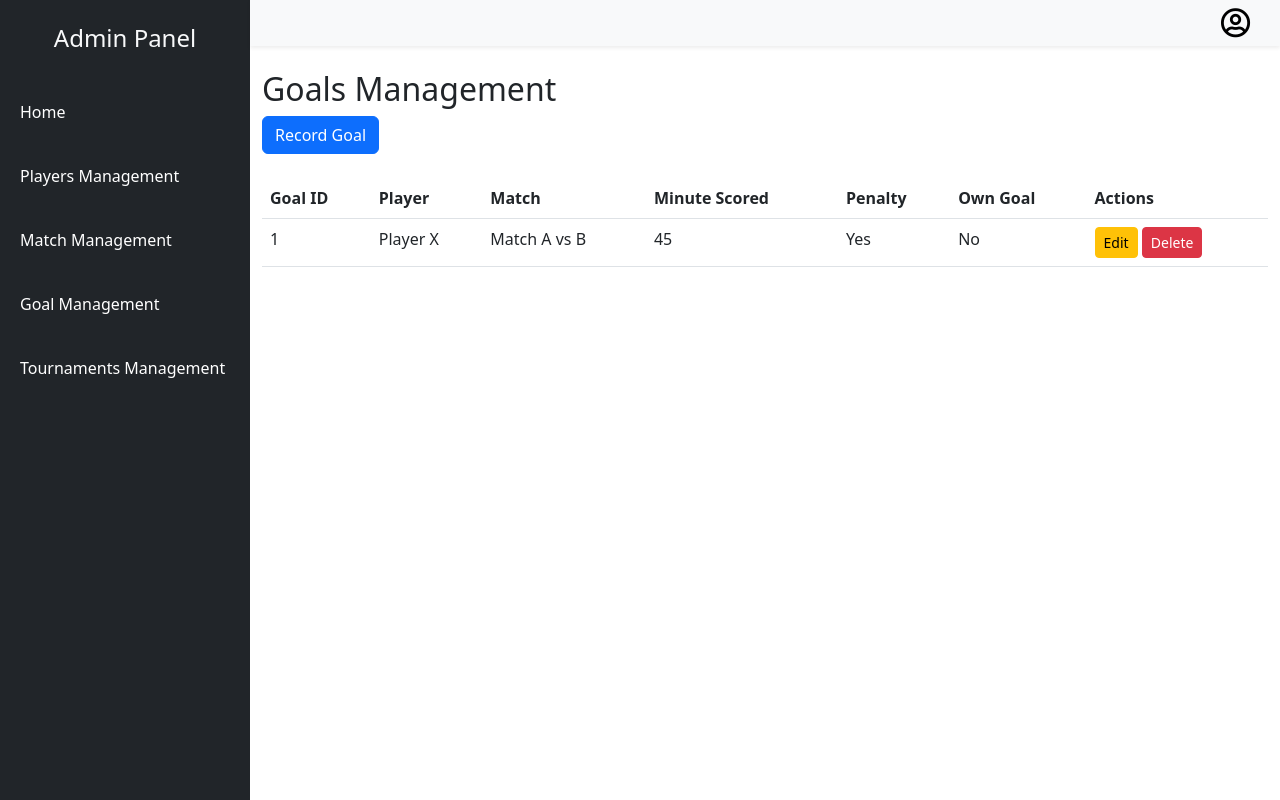
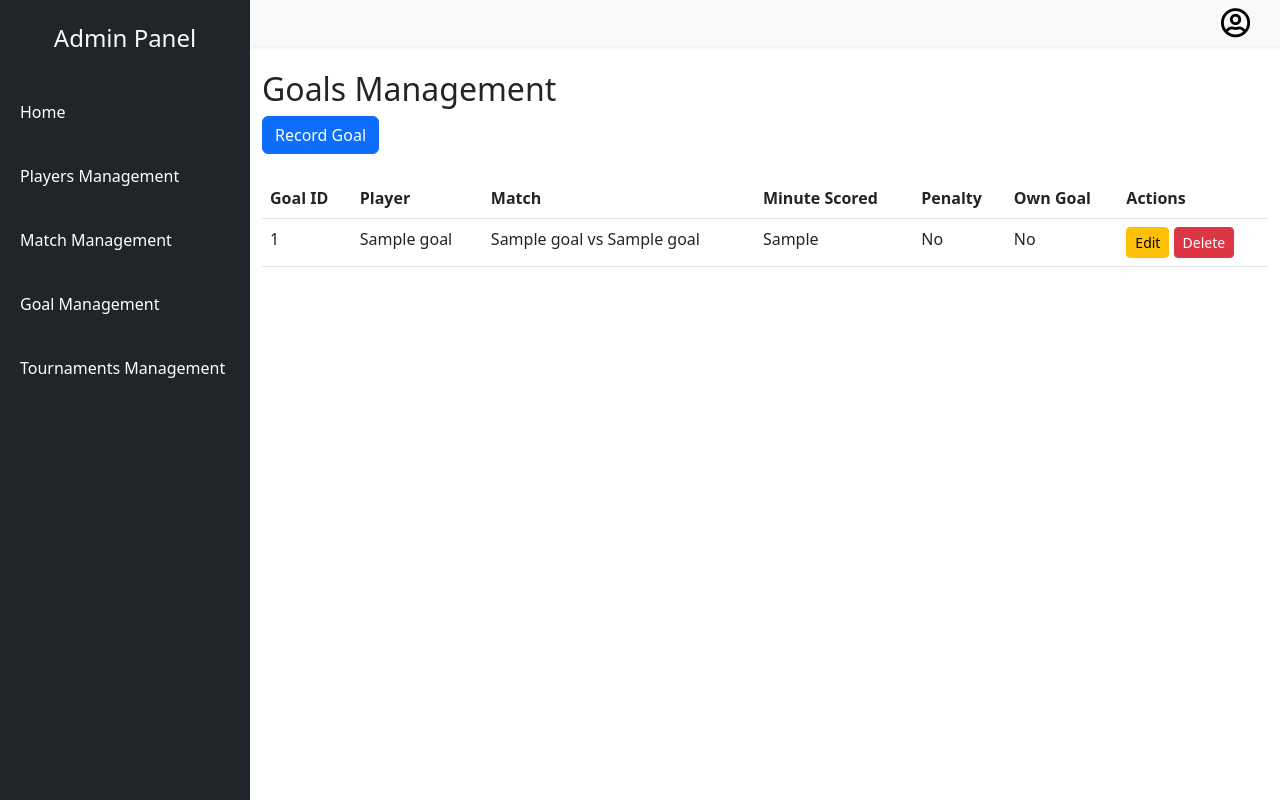
Before and after one commit to fishsoupp/Database, a Flask app: template admin/templates/adminGoals.html in a window 1280 px wide. Run offline with Flask 3, Linux system fonts and the light colour scheme; the template is opened without the code that fills it: most values are stand-ins (such as "Sample title", 1, 10 or a date in 2020); some libraries are stand-ins or nearby versions.

Commit message:
feat: goals management - crud

```diff
--- a/admin/templates/adminGoals.html
+++ b/admin/templates/adminGoals.html
@@ -20,21 +20,65 @@
     </tr>
   </thead>
   <tbody>
-    <!-- Dummy Data for Goals -->
+    {% for goal in goals %}
     <tr>
-      <td>1</td>
-      <td>Player X</td>
-      <td>Match A vs B</td>
-      <td>45</td>
-      <td>Yes</td>
-      <td>No</td>
+      <td>{{ goal.goal_id }}</td>
+      <td>{{ goal.player_name }}</td>
+      <td>{{ goal.home_team_name }} vs {{ goal.away_team_name }}</td>
+      <td>{{ goal.minute_scored }}</td>
+      <td>{{ "Yes" if goal.is_penalty else "No" }}</td>
+      <td>{{ "Yes" if goal.is_own_goal else "No" }}</td>
       <td>
-        <button class="btn btn-sm btn-warning" data-bs-toggle="modal" data-bs-target="#editGoalModal-1">Edit</button>
-        <button class="btn btn-sm btn-danger">Delete</button>
+        <button class="btn btn-sm btn-warning" data-bs-toggle="modal" data-bs-target="#editGoalModal-{{ goal.goal_id }}">Edit</button>
+        <button type="button" class="btn btn-danger btn-sm" data-bs-toggle="modal" data-bs-target="#deleteGoalModal-{{ goal.goal_id }}">Delete</button>
       </td>
     </tr>
+    {% endfor %}
   </tbody>
 </table>
+
+<!-- Pagination -->
+<nav aria-label="Page navigation" class="mt-5">
+  <ul class="pagination justify-content-center pagination-container">
+      {% if page > 1 %}
+      <li class="page-item">
+          <a class="page-link" href="{{ url_for('adminRoutes.goals_management', page=1) }}">First</a>
+      </li>
+      <li class="page-item">
+          <a class="page-link" href="{{ url_for('adminRoutes.goals_management', page=page-1) }}">Previous</a>
+      </li>
+      {% endif %}
+
+      {% if start_page > 1 %}
+      <li class="page-item">
+          <a class="page-link" href="{{ url_for('adminRoutes.goals_management', page=1) }}">1</a>
+      </li>
+      <li class="page-item disabled"><span class="page-link">...</span></li>
+      {% endif %}
+
+      {% for i in range(start_page, end_page + 1) %}
+      <li class="page-item {% if page == i %}active{% endif %}">
+          <a class="page-link" href="{{ url_for('adminRoutes.goals_management', page=i) }}">{{ i }}</a>
+      </li>
+      {% endfor %}
+
+      {% if end_page < total_pages %}
+      <li class="page-item disabled"><span class="page-link">...</span></li>
+      <li class="page-item">
+          <a class="page-link" href="{{ url_for('adminRoutes.goals_management', page=total_pages) }}">{{ total_pages }}</a>
+      </li>
+      {% endif %}
+
+      {% if page < total_pages %}
+      <li class="page-item">
+          <a class="page-link" href="{{ url_for('adminRoutes.goals_management', page=page+1) }}">Next</a>
+      </li>
+      <li class="page-item">
+          <a class="page-link" href="{{ url_for('adminRoutes.goals_management', page=total_pages) }}">Last</a>
+      </li>
+      {% endif %}
+  </ul>
+</nav>
 
 <!-- Record Goal Modal -->
 <div class="modal fade" id="recordGoalModal" tabindex="-1">
@@ -45,24 +89,28 @@
         <button type="button" class="btn-close" data-bs-dismiss="modal"></button>
       </div>
       <div class="modal-body">
-        <form>
+        <form action="{{ url_for('adminRoutes.add_goal') }}" method="post">
           <div class="mb-3">
             <label for="player" class="form-label">Player</label>
-            <select class="form-control" id="player" name="player">
-              <option>Player X</option>
-              <option>Player Y</option>
+            <select class="form-control" id="player" name="player" required>
+              <option value="" disabled selected>Select a player</option>
+              {% for player in players %}
+              <option value="{{ player.player_id }}">{{ player.player_name }}</option>
+              {% endfor %}
             </select>
           </div>
           <div class="mb-3">
             <label for="match" class="form-label">Match</label>
-            <select class="form-control" id="match" name="match">
-              <option>Match A vs B</option>
-              <option>Match C vs D</option>
+            <select class="form-control" id="match" name="match" required>
+              <option value="" disabled selected>Select a match</option>
+              {% for match in matches %}
+              <option value="{{ match.match_id }}">{{ match.home_team_name }} vs {{ match.away_team_name }} - {{ match.tournament_year }}</option>
+              {% endfor %}
             </select>
           </div>
           <div class="mb-3">
             <label for="minute" class="form-label">Minute Scored</label>
-            <input type="number" class="form-control" id="minute" name="minute" required>
+            <input type="number" class="form-control" id="minute" name="minute" min="1" max="120" required>
           </div>
           <div class="mb-3 form-check">
             <input type="checkbox" class="form-check-input" id="penalty" name="penalty">
@@ -72,15 +120,18 @@
             <input type="checkbox" class="form-check-input" id="ownGoal" name="ownGoal">
             <label for="ownGoal" class="form-check-label">Own Goal</label>
           </div>
-          <button type="button" class="btn btn-primary" data-bs-dismiss="modal">Record Goal</button>
+          <button type="button" class="btn btn-secondary" data-bs-dismiss="modal">Cancel</button>
+          <button type="submit" class="btn btn-primary">Record Goal</button>
         </form>
       </div>
     </div>
   </div>
 </div>
 
-<!-- Edit Goal Modal for Dummy Data -->
-<div class="modal fade" id="editGoalModal-1" tabindex="-1">
+
+<!-- Edit Goal Modals -->
+{% for goal in goals %}
+<div class="modal fade" id="editGoalModal-{{ goal.goal_id }}" tabindex="-1">
   <div class="modal-dialog">
     <div class="modal-content">
       <div class="modal-header">
@@ -88,38 +139,64 @@
         <button type="button" class="btn-close" data-bs-dismiss="modal"></button>
       </div>
       <div class="modal-body">
-        <form>
+        <form action="{{ url_for('adminRoutes.update_goal', goal_id=goal.goal_id) }}" method="post">
           <div class="mb-3">
-            <label for="playerEdit" class="form-label">Player</label>
-            <select class="form-control" id="playerEdit" name="playerEdit">
-              <option>Player X</option>
-              <option>Player Y</option>
+            <label for="playerEdit-{{ goal.goal_id }}" class="form-label">Player</label>
+            <select class="form-control" id="playerEdit-{{ goal.goal_id }}" name="player" required>
+              {% for player in players %}
+              <option value="{{ player.player_id }}" {% if goal.player_id == player.player_id %}selected{% endif %}>{{ player.player_name }}</option>
+              {% endfor %}
             </select>
           </div>
           <div class="mb-3">
-            <label for="matchEdit" class="form-label">Match</label>
-            <select class="form-control" id="matchEdit" name="matchEdit">
-              <option>Match A vs B</option>
-              <option>Match C vs D</option>
+            <label for="matchEdit-{{ goal.goal_id }}" class="form-label">Match</label>
+            <select class="form-control" id="matchEdit-{{ goal.goal_id }}" name="match" required>
+              {% for match in matches %}
+              <option value="{{ match.match_id }}" {% if goal.match_id == match.match_id %}selected{% endif %}>{{ match.home_team_name }} vs {{ match.away_team_name }} - {{ match.tournament_year }}</option>
+              {% endfor %}
             </select>
           </div>
           <div class="mb-3">
-            <label for="minuteEdit" class="form-label">Minute Scored</label>
-            <input type="number" class="form-control" id="minuteEdit" name="minuteEdit" value="45" required>
+            <label for="minuteEdit-{{ goal.goal_id }}" class="form-label">Minute Scored</label>
+            <input type="number" class="form-control" id="minuteEdit-{{ goal.goal_id }}" name="minute"
+                   value="{{ goal.minute_scored | int }}" min="1" max="120" required>
           </div>
           <div class="mb-3 form-check">
-            <input type="checkbox" class="form-check-input" id="penaltyEdit" name="penaltyEdit" checked>
-            <label for="penaltyEdit" class="form-check-label">Penalty</label>
+            <input type="checkbox" class="form-check-input" id="penaltyEdit-{{ goal.goal_id }}" name="penalty" {% if goal.is_penalty %}checked{% endif %}>
+            <label for="penaltyEdit-{{ goal.goal_id }}" class="form-check-label">Penalty</label>
           </div>
           <div class="mb-3 form-check">
-            <input type="checkbox" class="form-check-input" id="ownGoalEdit" name="ownGoalEdit">
-            <label for="ownGoalEdit" class="form-check-label">Own Goal</label>
+            <input type="checkbox" class="form-check-input" id="ownGoalEdit-{{ goal.goal_id }}" name="ownGoal" {% if goal.is_own_goal %}checked{% endif %}>
+            <label for="ownGoalEdit-{{ goal.goal_id }}" class="form-check-label">Own Goal</label>
           </div>
-          <button type="button" class="btn btn-primary" data-bs-dismiss="modal">Save Changes</button>
+          <button type="button" class="btn btn-secondary" data-bs-dismiss="modal">Cancel</button>
+          <button type="submit" class="btn btn-primary">Save Changes</button>
         </form>
       </div>
     </div>
   </div>
 </div>
 
+<!-- Delete Goal Modal -->
+<div class="modal fade" id="deleteGoalModal-{{ goal.goal_id }}" tabindex="-1">
+  <div class="modal-dialog">
+    <div class="modal-content">
+      <div class="modal-header">
+        <h5 class="modal-title">Confirm Deletion</h5>
+        <button type="button" class="btn-close" data-bs-dismiss="modal"></button>
+      </div>
+      <div class="modal-body">
+        Are you sure you want to delete the goal by {{ goal.player_name }} in the match {{ goal.home_team_name }} vs {{ goal.away_team_name }}?
+      </div>
+      <div class="modal-footer">
+        <form action="{{ url_for('adminRoutes.delete_goal', goal_id=goal.goal_id) }}" method="POST">
+          <button type="button" class="btn btn-secondary" data-bs-dismiss="modal">Cancel</button>
+          <button type="submit" class="btn btn-danger">Delete</button>
+        </form>
+      </div>
+    </div>
+  </div>
+</div>
+{% endfor %}
+
 {% endblock %}
--- a/admin/templates/adminMatches.html
+++ b/admin/templates/adminMatches.html
@@ -4,7 +4,7 @@
 
 {% block content %}
 <h2>Matches Management</h2>
-<button class="btn btn-primary mb-4" data-bs-toggle="modal" data-bs-target="#createMatchModal">Create Match</button>
+<button class="btn btn-primary mb-4" data-bs-toggle="modal" data-bs-target="#createMatchModal">Add Match</button>
 
 <!-- Table for Matches -->
 <table class="table">
@@ -90,7 +90,7 @@
   <div class="modal-dialog">
     <div class="modal-content">
       <div class="modal-header">
-        <h5 class="modal-title">Create Match</h5>
+        <h5 class="modal-title">Add a New Match</h5>
         <button type="button" class="btn-close" data-bs-dismiss="modal"></button>
       </div>
       <div class="modal-body">
@@ -152,6 +152,7 @@
             <label for="away_team_goals" class="form-label">Away Team Goals</label>
             <input type="number" class="form-control" id="away_team_goals" name="away_team_goals" required>
           </div>
+          <button type="button" class="btn btn-secondary" data-bs-dismiss="modal">Cancel</button>
           <button type="submit" class="btn btn-primary">Add Match</button>
         </form>
       </div>
@@ -223,6 +224,7 @@
                 {% endfor %}
               </select>
             </div>
+            <button type="button" class="btn btn-secondary" data-bs-dismiss="modal">Cancel</button>
             <button type="submit" class="btn btn-primary">Save Changes</button>
           </form>
         </div>
```
Also changed, not shown: admin/routes.py (+190 -4 lines).
